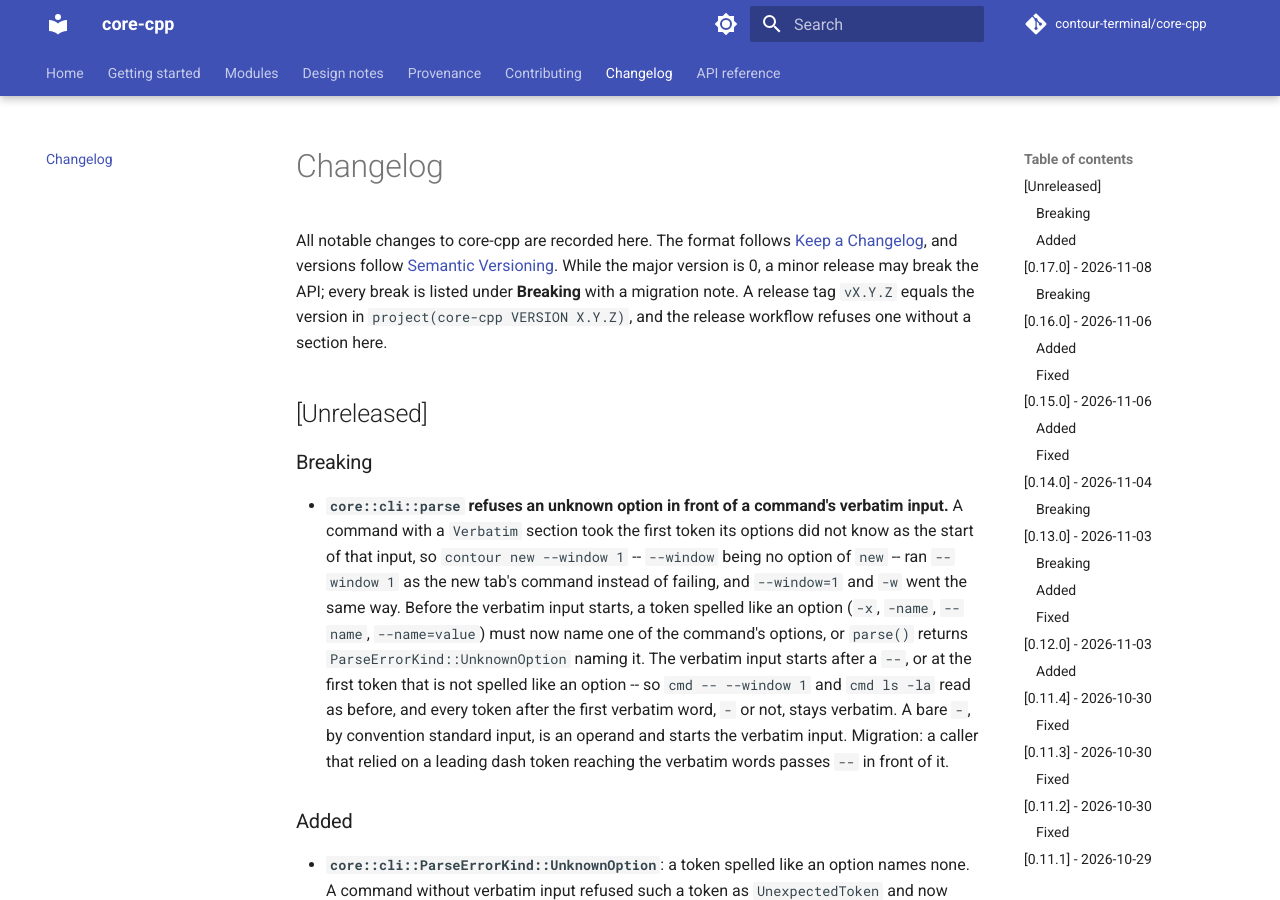
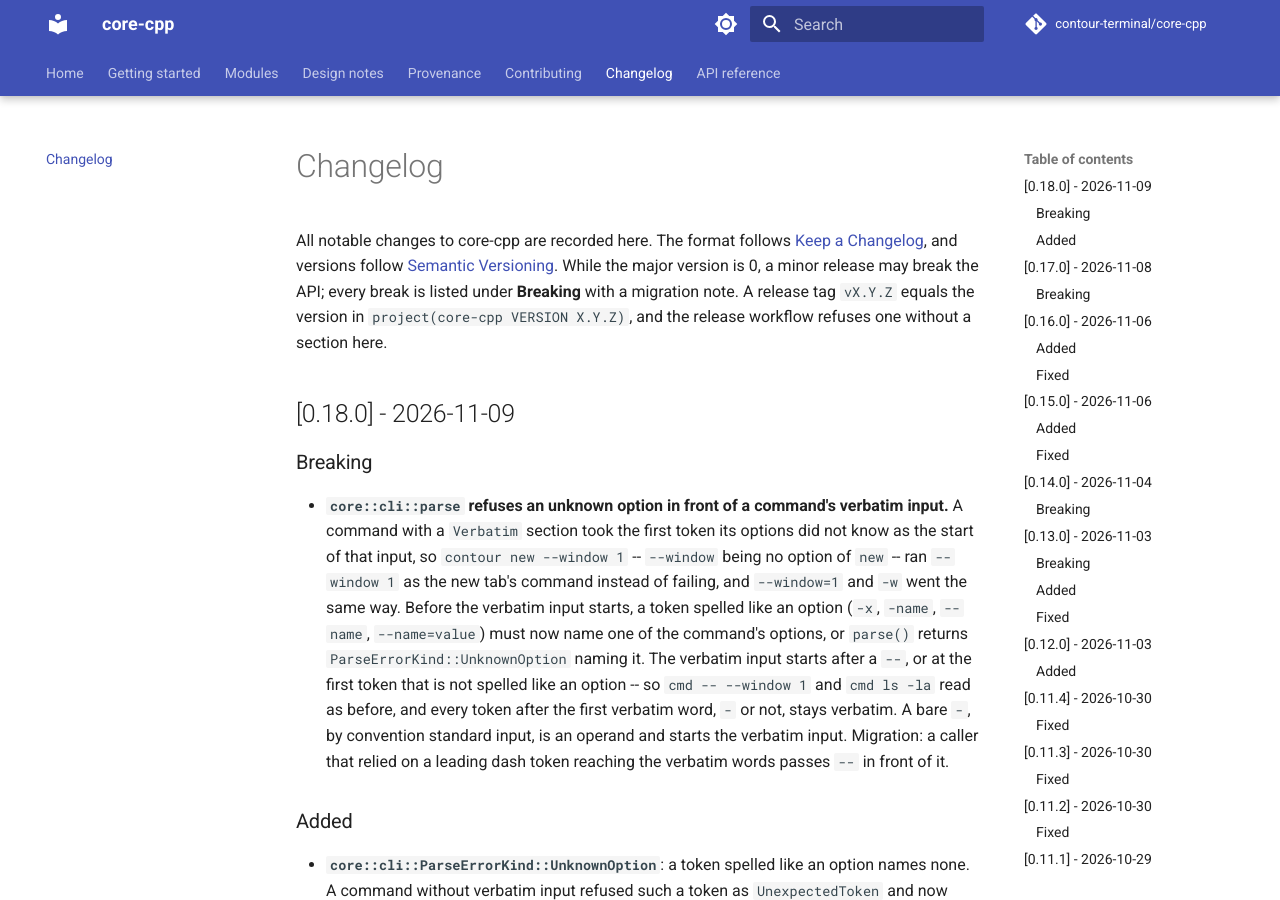
Before and after one commit to contour-terminal/core-cpp, an MkDocs documentation site: the page built from docs/changelog.md, in a window 1280 px wide and 900 px high. Built offline with MkDocs 1.6.1 and Material for MkDocs 9.7.7, drawn with Linux system fonts in a browser that asks for light colours; comment, search, counter and statistics services are not loaded.

Commit message:
Release 0.18.0
Signed-off-by: Christian Parpart <christian@parpart.family>

````diff
--- a/CHANGELOG.md
+++ b/CHANGELOG.md
@@ -7,7 +7,7 @@
 release tag `vX.Y.Z` equals the version in `project(core-cpp VERSION X.Y.Z)`, and the release
 workflow refuses one without a section here.
 
-## [Unreleased]
+## [0.18.0] - 2026-11-09
 
 ### Breaking
 
--- a/CMakeLists.txt
+++ b/CMakeLists.txt
@@ -3,7 +3,7 @@
 
 # The version literal is the source of truth; a release tag must equal it.
 project(core-cpp
-    VERSION 0.17.0
+    VERSION 0.18.0
     DESCRIPTION "Shared C++23 foundation libraries of the Contour Terminal projects"
     HOMEPAGE_URL "https://github.com/contour-terminal/core-cpp"
     LANGUAGES CXX)
--- a/docs/getting-started/cpm.md
+++ b/docs/getting-started/cpm.md
@@ -9,7 +9,7 @@
 CPMAddPackage(
     NAME core-cpp
     GITHUB_REPOSITORY contour-terminal/core-cpp
-    GIT_TAG v0.17.0
+    GIT_TAG v0.18.0
     SYSTEM YES              # core-cpp headers never trip your -Werror
     EXCLUDE_FROM_ALL YES    # build only what you link
     OPTIONS "CORE_CPP_WITH_TUI ON" "CORE_CPP_WITH_TLS OFF")
--- a/docs/getting-started/install.md
+++ b/docs/getting-started/install.md
@@ -67,7 +67,7 @@
 ```
 
 ```cmake
-CPMAddPackage(NAME core-cpp GITHUB_REPOSITORY contour-terminal/core-cpp GIT_TAG v0.17.0
+CPMAddPackage(NAME core-cpp GITHUB_REPOSITORY contour-terminal/core-cpp GIT_TAG v0.18.0
               OPTIONS "CORE_CPP_INSTALL ON")
 ```
 
````
Also changed, not shown: README.md (+2 -2 lines).
